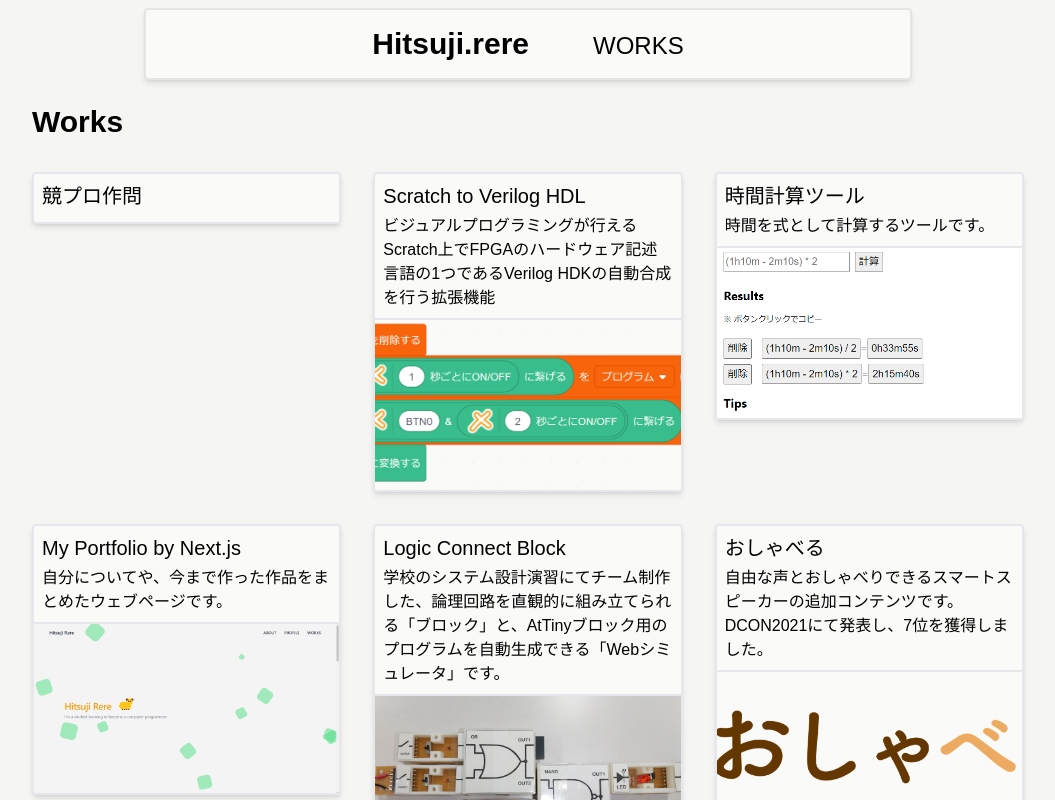
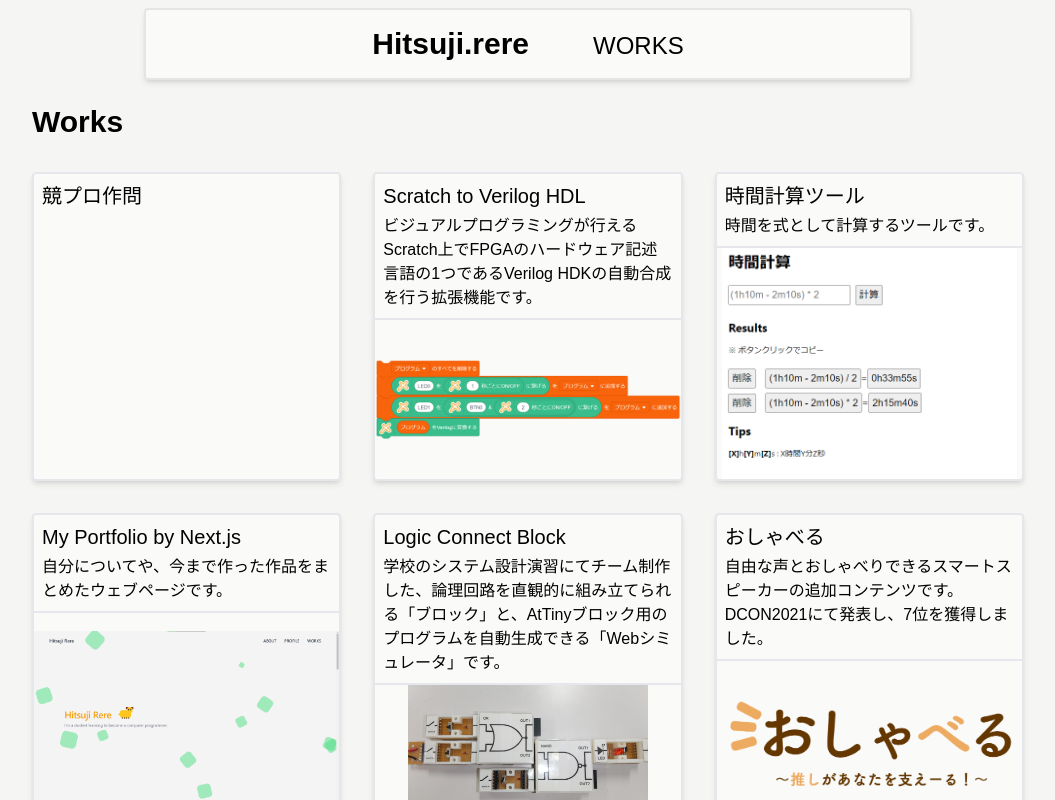
Before and after one commit to HitsujiRere/hitsujirere.github.io, a Next.js app: page /works in a window 1280 px wide. Shown: the top 800 px of the page, without its empty margins (112-1167 px from the left). Built offline with nearby package versions, Linux system fonts and the light colour scheme; a web font is replaced by a local one.

Commit message:
Make WorkCard aspect square at works page

```diff
--- a/public/works.json
+++ b/public/works.json
@@ -10,10 +10,10 @@
   {
     "id": "scratch2verilog",
     "name": "Scratch to Verilog HDL",
-    "explain": "ビジュアルプログラミングが行えるScratch上でFPGAのハードウェア記述言語の1つであるVerilog HDKの自動合成を行う拡張機能",
+    "explain": "ビジュアルプログラミングが行えるScratch上でFPGAのハードウェア記述言語の1つであるVerilog HDKの自動合成を行う拡張機能です。",
     "hasDetailPage": true,
     "language": "JavaScript",
-    "feeling": "工業高等専門学校の卒業研究として行いました．",
+    "feeling": "工業高等専門学校の卒業研究として行いました。",
     "linkWork": "https://xcratch.github.io/editor/#https://HitsujiRere.github.io/scratch2verilog/projects/example.sb3",
     "linkGitHub": "https://github.com/HitsujiRere/scratch2verilog",
     "coverImage": "/works-img/scratch2verilog/logo.png",
--- a/src/app/works/[id]/page.tsx
+++ b/src/app/works/[id]/page.tsx
@@ -16,7 +16,7 @@ export default async function WorkDetail({ params }: { params: { id: string } })
     <div className='space-y-8'>
       <div className='space-y-4'>
         <h1 className='text-3xl font-bold'>{work.name}</h1>
-        <p>{work.explain}</p>
+        <p className='text-xl'>{work.explain}</p>
       </div>
       {work.feeling && <p className='text-xl'>{work.feeling}</p>}
       <div className='space-y-4'>
@@ -39,8 +39,10 @@ export default async function WorkDetail({ params }: { params: { id: string } })
         )}
       </div>
       <div className='space-y-2'>
-        <Image src={work.coverImage} alt='Image 1' width={2000} height={1500} />
-        {work.images.map((image, index) => (
+        {work.coverImage && (
+          <Image src={work.coverImage} alt='Image 1' width={2000} height={1500} />
+        )}
+        {(work.images ?? []).map((image, index) => (
           <Image key={image} src={image} alt={`Image ${index + 2}`} width={2000} height={1500} />
         ))}
       </div>
--- a/src/app/works/page.tsx
+++ b/src/app/works/page.tsx
@@ -13,7 +13,7 @@ export default async function Home() {
           <WorkCard
             key={work.id}
             title={work.name}
-            comment={work.explain}
+            comment={work.explain ?? ''}
             imageSrc={work.coverImage}
             href={work.hasDetailPage ? `/works/${work.id}` : undefined}
           />
--- a/src/components/workCard/components/WorkCard.tsx
+++ b/src/components/workCard/components/WorkCard.tsx
@@ -18,17 +18,17 @@ export const WorkCard = ({
       <WrapLink href={href}>
         <div
           className={twMerge(
-            'rounded border-2 border-gray-200 bg-stone-50',
-            href !== undefined && 'shadow-md transition-transform hover:-translate-y-1',
+            'flex aspect-square flex-col rounded border-2 border-gray-200 bg-stone-50',
+            href && 'shadow-md transition-transform hover:-translate-y-1',
           )}
         >
-          <div className='space-y-1 p-2'>
+          <div className={twMerge('space-y-1 p-2', !imageSrc && 'flex-1')}>
             <p className='text-xl font-medium'>{title}</p>
             <p>{comment}</p>
           </div>
           {imageSrc && (
-            <div className='relative aspect-video w-full border-t-2 border-gray-200'>
-              <Image fill src={imageSrc} alt={title} className='object-cover' />
+            <div className='relative flex-1 border-t-2 border-gray-200'>
+              <Image fill src={imageSrc} alt={title} className='object-contain' />
             </div>
           )}
         </div>
--- a/src/types/Work.ts
+++ b/src/types/Work.ts
@@ -1,7 +1,7 @@
 export type Work = {
   id: string;
   name: string;
-  explain: string;
+  explain?: string;
   hasDetailPage: boolean;
   charge?: string;
   language?: string;
@@ -9,6 +9,6 @@ export type Work = {
   feeling?: string;
   linkWork?: string;
   linkGitHub?: string;
-  coverImage: string;
-  images: string[];
+  coverImage?: string;
+  images?: string[];
 };
```
